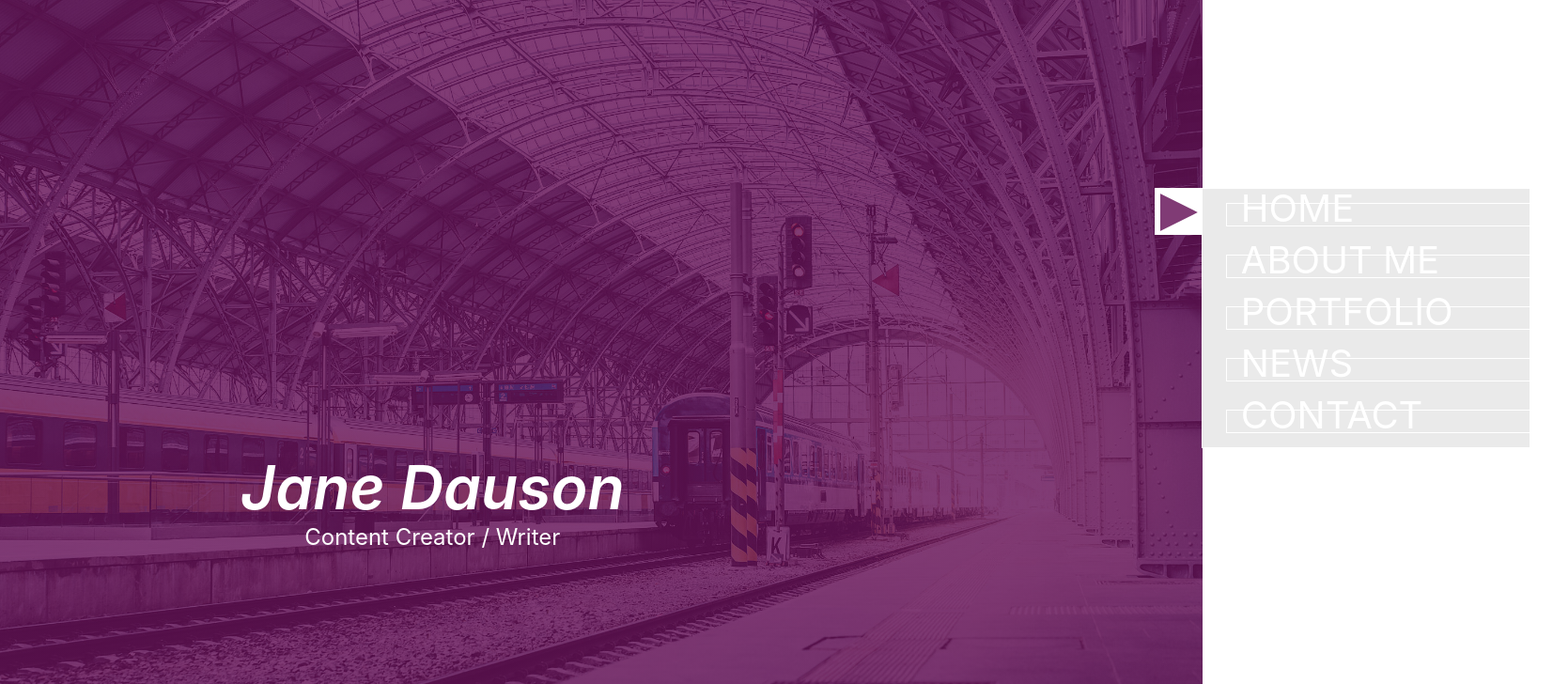
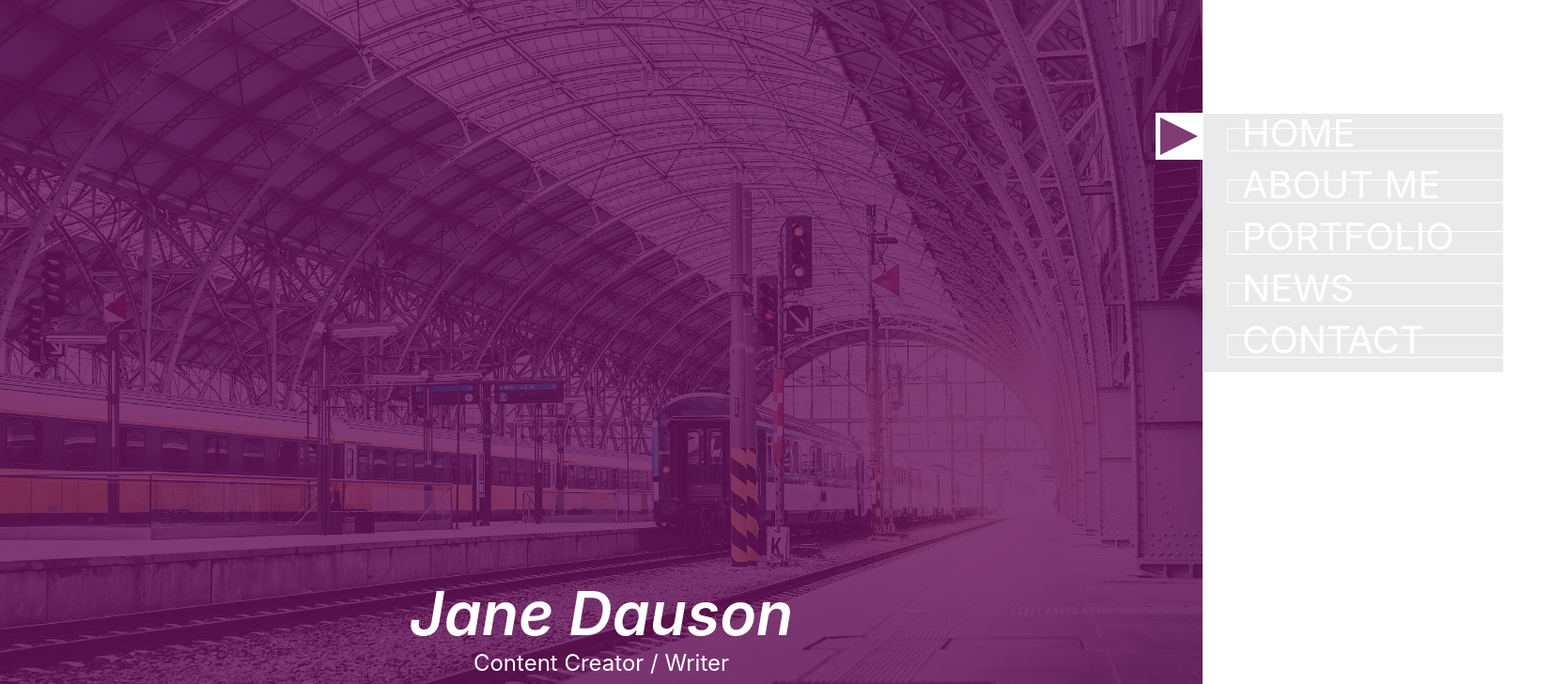
Before and after one commit to andrijaDomazet/content-writer, a React (Create React App) app: page / in a window 1280 px wide. Shown: the top 728 px of the page at 94% size, 1653 px wide, since content can reach past the window. Built offline with nearby package versions, Linux system fonts and the light colour scheme.

Commit message:
Working on menu component

```diff
--- a/src/components/Menu/Menu.scss
+++ b/src/components/Menu/Menu.scss
@@ -1,17 +1,16 @@
 .menu {
-  position: absolute;
+  position: fixed;
   display: flex;
-  left: 96%;
-  top: 25%;
+  right: -320px;
+  top: 15vh;
 
   .menuButton {
     width: 50px;
     height: 50px;
-    border: 1px solid white;
     background: white;
     border-right: none;
+
     .menu-button {
-      position: absolute;
       width: 40px;
       height: 40px;
       clip-path: polygon(100% 50%, 0 0, 0 100%);
@@ -25,8 +24,9 @@
     flex-direction: column;
     text-align: left;
     border: 1px solid white;
+    border-right: none;
     background: rgba(0, 0, 0, 0.082);
-    width: 350px;
+    width: 320px;
 
     .link-div {
       border: 0.1px solid white;
@@ -47,15 +47,15 @@
   }
 }
 .menu.open {
-  left: 70%;
+  right: 0px;
   animation: openMenu 0.5s linear;
 }
 
 @keyframes openMenu {
   from {
-    left: 96%;
+    right: -350px;
   }
   to {
-    left: 70%;
+    right: 0px;
   }
 }
--- a/src/containers/Home/Home.scss
+++ b/src/containers/Home/Home.scss
@@ -1,7 +1,9 @@
 .writerName {
   position: absolute;
-  top: 60%;
-  left: 20%;
+  bottom: 10%;
+  width: 100%;
+  margin: 0 auto;
+  // left: 20%;
   h3 {
     text-transform: capitalize;
     font-size: 4em;
```
